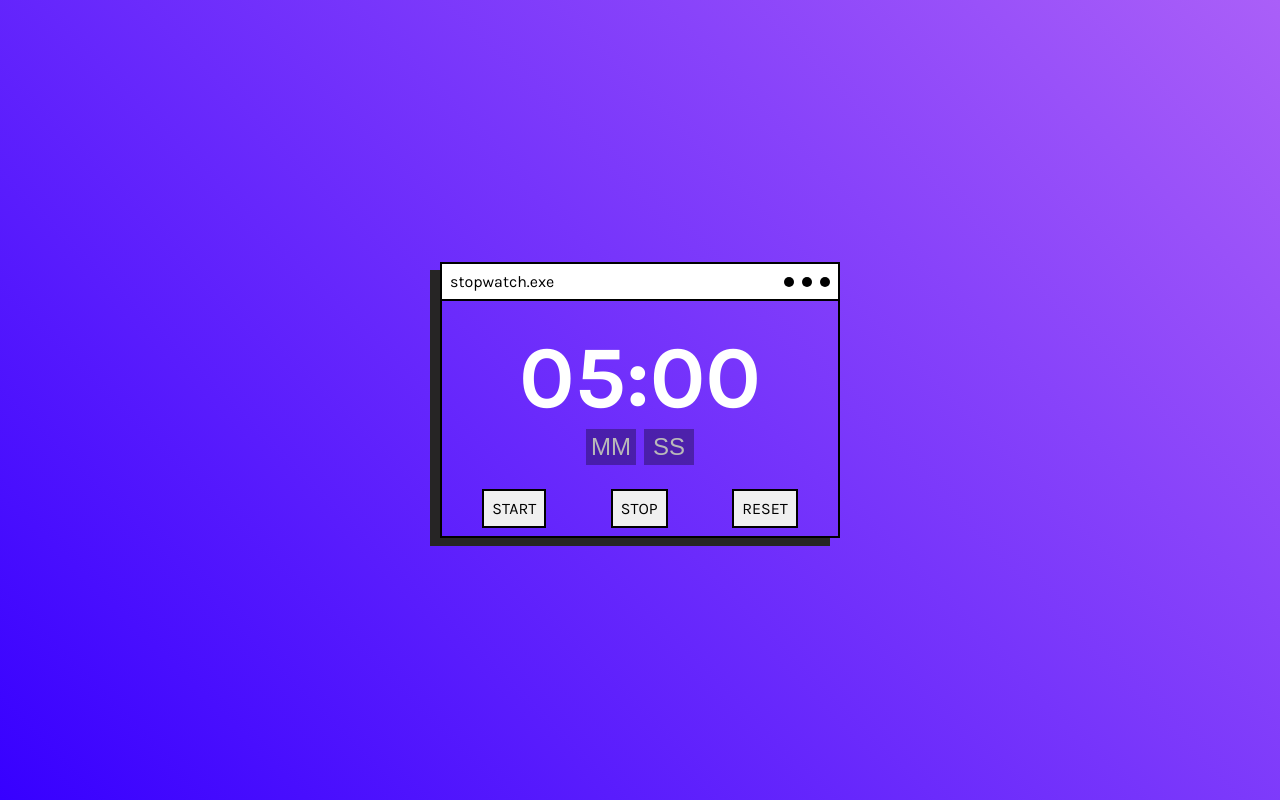
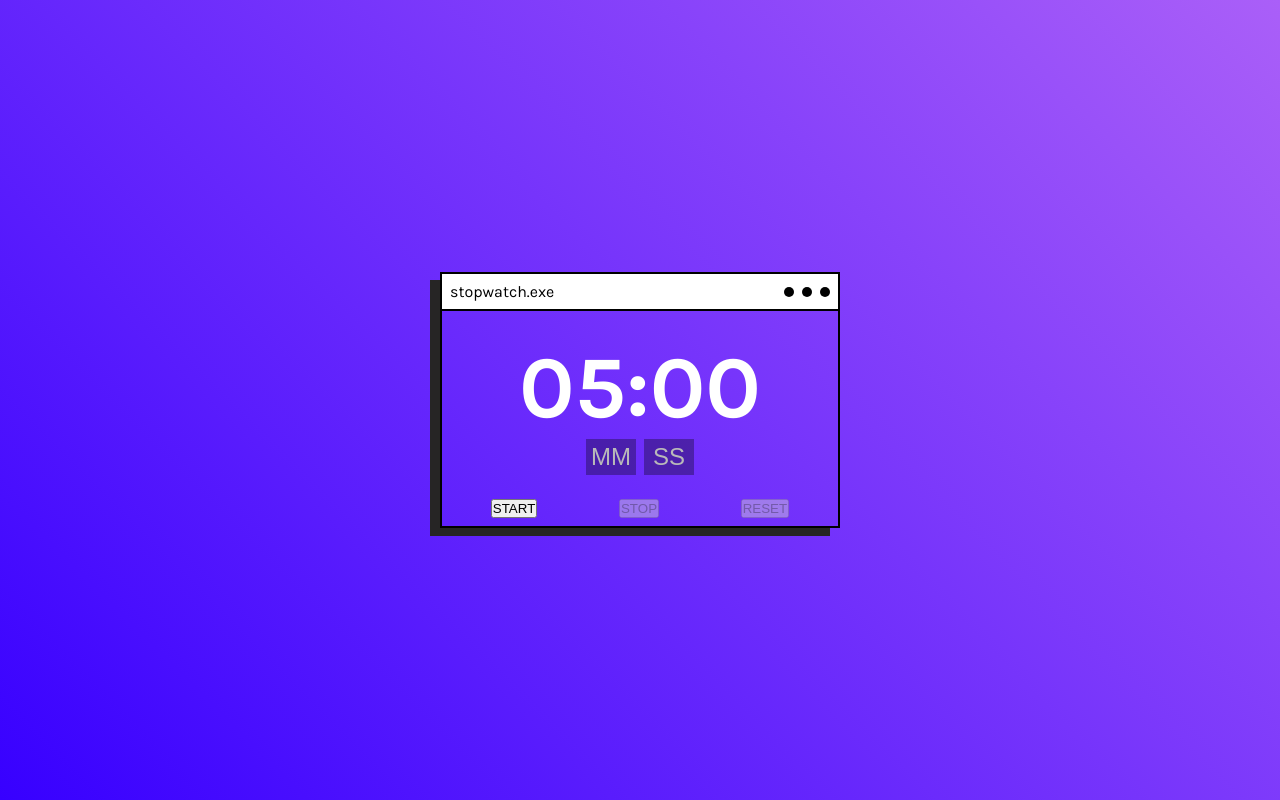
Before and after one commit to MateusP21/stopwatch, a React (Create React App) app: page / in a window 1280 px wide. Built offline with nearby package versions, Linux system fonts and the light colour scheme.

Commit message:
implementando a logica do countdown

```diff
--- a/src/components/Display/Display.js
+++ b/src/components/Display/Display.js
@@ -1,25 +1,104 @@
-import React from 'react'
-import './index.css'
+import React from 'react';
+import './index.css';
 
 export default class Display extends React.Component {
   constructor() {
-    super()
+    super();
     this.state = {
-      minutes:'05',
-      seconds:'00'
+      startingMinutes: 5,
+      startingSeconds: 0,
+      time: 0,
+      seconds:0,
+      minutes:0,
+      startDisabled: false,
+      stopDisabled: true,
+      showInputs:true,
+      resetDisabled: true
+    };
+  }
+
+  componentDidMount() {
+    this.setState({
+      time: ((this.state.startingMinutes * 60) + this.state.startingSeconds),
+    },() => {
+      this.setState({
+        minutes: Math.floor(this.state.time / 60),
+        seconds: this.state.time % 60
+      })
+    })
+  }
+
+  componentDidUpdate(_,prevState) {
+    if(prevState.startingMinutes !== this.state.startingMinutes || prevState.startingSeconds !== this.state.startingSeconds) {
+this.setState({
+time: ((this.state.startingMinutes * 60) + this.state.startingSeconds)
+      })
+    }
+    if(prevState.time !== this.state.time) {
+      this.setState({
+        minutes: Math.floor(this.state.time / 60),
+        seconds: this.state.time % 60
+      })
+    }
+
+    if(prevState.time !== this.state.time && prevState.time === 0) {
+      clearInterval(this.interval);
+      this.setState({
+        showInputs:true,
+      })
+
     }
   }
 
-  handleMinutes = (minutes) => {
-    this.setState({minutes})
+  startCountdown = () => {
+      this.interval = setInterval(() => {
+        this.setState({
+          time: this.state.time - 1,
+        });
+      }, 1000);
+      this.setState({
+        startDisabled:true,
+        showInputs:false,
+        stopDisabled:false,
+        resetDisabled:false
+      })
+  };
+
+  stopCountdown = () => {
+    clearInterval(this.interval);
+    this.setState({
+      startDisabled:false,
+      showInputs:true,
+    })
+  };
+
+  resetCountdown = () => {
+    this.stopCountdown()
+    this.setState({
+      startingMinutes: 0,
+      startingSeconds:0,
+      minutes: 0,
+      seconds: 0,
+      time:0
+    });
+  };
+
+
+  componentWillUnmount() {
+    clearInterval(this.interval);
   }
 
-  handleSeconds = (seconds) => {
-    this.setState({seconds})
-  }
+  handleMinutes = (startingMinutes) => {
+    this.setState({ startingMinutes: parseInt(startingMinutes) });
+  };
+
+  handleSeconds = (startingSeconds) => {
+    this.setState({ startingSeconds:parseInt(startingSeconds) });
+  };
   render() {
-    const {minutes,seconds} = this.state
-    return <div className='window'>
+    const { minutes, seconds,startDisabled,stopDisabled,resetDisabled,showInputs } = this.state;
+    return (
+      <div className="window">
         <div className="window-bar">
           <p>stopwatch.exe</p>
           <div className="window-bar-buttons">
@@ -27,18 +106,36 @@ export default class Display extends React.Component {
             <div className="circle-button"></div>
             <div className="circle-button"></div>
           </div>
-
         </div>
-      <h1>{minutes}:{seconds}</h1>
+        <h1>
+          {(minutes < 10 ? `0${minutes}`: minutes)}:
+          {(seconds < 10 ? `0${seconds}` : seconds)}
+        </h1>
+       {
+         showInputs &&
         <div className="window-inputs">
-        <input onChange={(e) => this.handleMinutes(e.target.value)} type="number" name="" id="" placeholder='MM'/>
-        <input onChange={(e) => this.handleSeconds(e.target.value)}  type="number" name="" id="" placeholder='SS'/>
+          <input
+            onChange={(e) => this.handleMinutes(e.target.value)}
+            type="number"
+            name=""
+            id=""
+            placeholder="MM"
+          />
+          <input
+            onChange={(e) => this.handleSeconds(e.target.value)}
+            type="number"
+            name=""
+            id=""
+            placeholder="SS"
+          />
         </div>
+  }
         <div className="window-controls">
-        <span>START</span>
-        <span>STOP</span>
-        <span>RESET</span>
+          <button disabled={startDisabled} onClick={this.startCountdown}>START</button>
+          <button disabled={stopDisabled} onClick={this.stopCountdown}>STOP</button>
+          <button disabled={resetDisabled} onClick={this.resetCountdown}>RESET</button>
         </div>
       </div>
+    );
   }
 }
```
Lines whose indentation alone changed are shown as unchanged.
